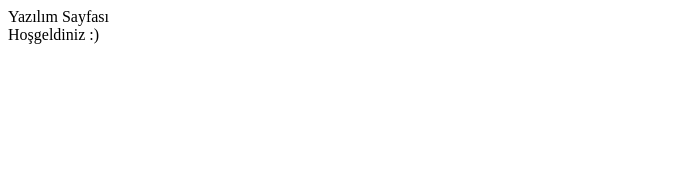
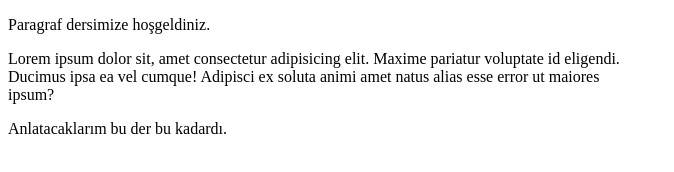
Before and after one commit to reycodart/html5, a plain HTML site: page index.html in a window 1280 px wide. Shown: the whole page, without its empty margins (0-674 px from the left). Drawn offline with Linux system fonts and the light colour scheme.

Commit message:
Paragraf-p-etiketi

```diff
--- a/index.html
+++ b/index.html
@@ -4,11 +4,24 @@
     <meta charset="UTF-8">
     <meta http-equiv="X-UA-Compatible" content="IE=edge">
     <meta name="viewport" content="width=device-width, initial-scale=1.0">
-    <title>Reycodart</title>
+    <title>Paragraf</title>
+    <style>
+        p{
+            width:50%;
+        }
+    </style>
 </head>
 <body>
-    Yazılım Sayfası
-    <br>
-    Hoşgeldiniz :)
+    <p>
+        Paragraf dersimize hoşgeldiniz.
+    </p>
+
+    <p>
+        Lorem ipsum dolor sit, amet consectetur adipisicing elit. Maxime pariatur voluptate id eligendi. Ducimus ipsa ea vel cumque! Adipisci ex soluta animi amet natus alias esse error ut maiores ipsum?
+    </p>
+
+    <p>
+        Anlatacaklarım bu der bu kadardı.
+    </p>
 </body>
 </html>
```
